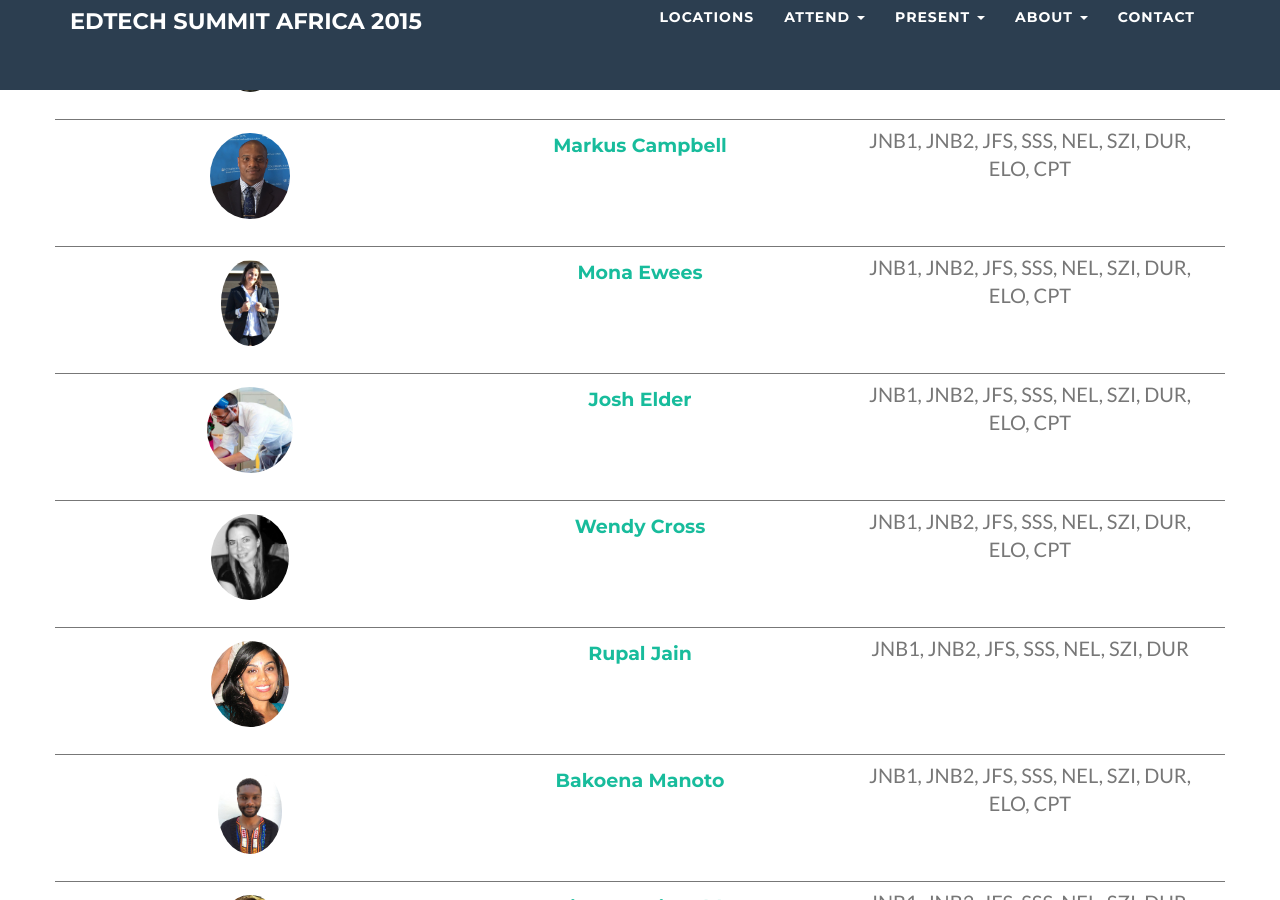
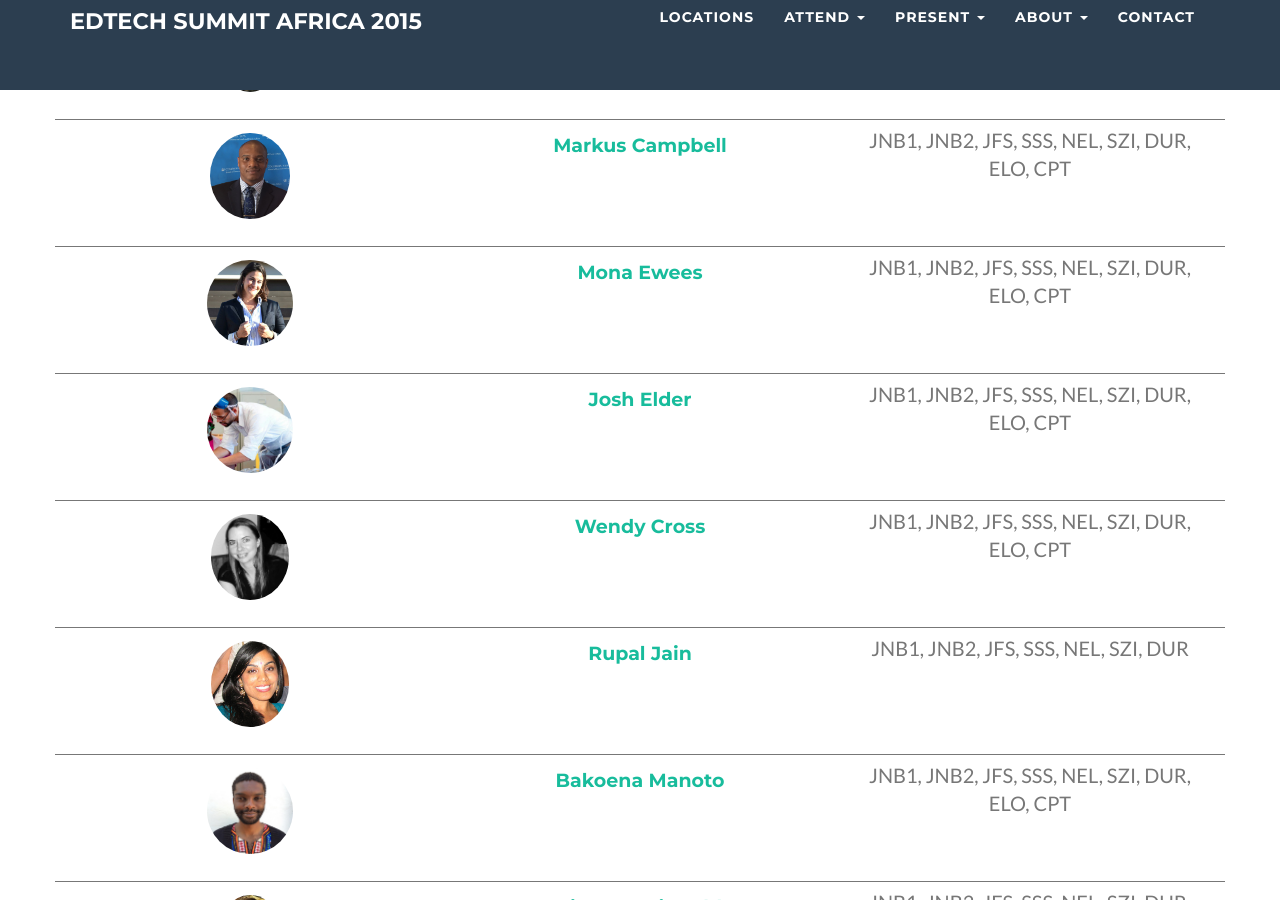
Before and after one commit to pagecrew/edtech-summit-2015, a Jekyll site: the page built from presenting.html, in a window 1280 px wide and 900 px high, scrolled down 453 px. Built offline with Jekyll 4.4.1, drawn with Linux system fonts in a browser that asks for light colours; nearby versions of some CDN libraries; Markdown is read by kramdown in place of the engine named in the settings.

Commit message:
4 new presenter photos

```diff
--- a/pre_dlamimi.html
+++ b/pre_dlamimi.html
@@ -14,7 +14,7 @@
             <div class="row">
                 <div class="col-sm-5">
                     <div class="bio  text-center">
-                        <img src="/img/presenter_pics/michael.jpg" class="img-responsive img-circle" alt="">
+                        <img src="/img/presenter_pics/michael2.jpg" class="img-responsive img-circle" alt="">
                         <ul class="list-inline social-buttons">
 <!--                            <li><a href="#"><i class="fa fa-facebook-square fa-lg"></i></a>
                             </li>
--- a/pre_ewees.html
+++ b/pre_ewees.html
@@ -15,7 +15,7 @@
             <div class="row">
                 <div class="col-sm-5">
                     <div class="bio  text-center">
-                        <img src="/img/presenter_pics/mona.jpg" class="img-responsive img-circle" alt="">
+                        <img src="/img/presenter_pics/mona2.jpg" class="img-responsive img-circle" alt="">
                         <ul class="list-inline social-buttons">
 <!--                            <li><a href="#"><i class="fa fa-facebook-square fa-lg"></i></a>
                             </li>
--- a/pre_manoto.html
+++ b/pre_manoto.html
@@ -15,7 +15,7 @@
             <div class="row">
                 <div class="col-sm-5">
                     <div class="bio  text-center">
-                        <img src="/img/presenter_pics/bakoena.jpg" class="img-responsive img-circle" alt="">
+                        <img src="/img/presenter_pics/bakoena2.jpg" class="img-responsive img-circle" alt="">
                         <ul class="list-inline social-buttons">
 <!--                            <li><a href="#"><i class="fa fa-facebook-square fa-lg"></i></a>
                             </li>
--- a/pre_page.html
+++ b/pre_page.html
@@ -14,7 +14,7 @@
             <div class="row">
                 <div class="col-sm-5">
                     <div class="bio  text-center">
-                        <img src="/img/presenter_pics/karen.jpg" class="img-responsive img-circle" alt="">
+                        <img src="/img/presenter_pics/karen2.jpg" class="img-responsive img-circle" alt="">
                         <ul class="list-inline social-buttons">
 <!--                            <li><a href="#"><i class="fa fa-facebook-square fa-lg"></i></a>
                             </li>
--- a/presenting.html
+++ b/presenting.html
@@ -77,7 +77,7 @@
             <div class="row">
             	<div class="presenter">
 	                <div class="col-sm-4">
-	                	<img src="/img/presenter_pics/mona.jpg" class="img-responsive img-circle" alt="">
+	                	<img src="/img/presenter_pics/mona2.jpg" class="img-responsive img-circle" alt="">
 	                </div>
 	                <div class="col-sm-4">
 	                    <a href="/pre_ewees"><h4>Mona Ewees</h4></a>
@@ -137,7 +137,7 @@
             <div class="row">
             	<div class="presenter">
 	                <div class="col-sm-4">
-	                	<img src="/img/presenter_pics/bakoena.jpg" class="img-responsive img-circle" alt="">
+	                	<img src="/img/presenter_pics/bakoena2.jpg" class="img-responsive img-circle" alt="">
 	                </div>
 	                <div class="col-sm-4">
 	                    <a href="/pre_manoto"><h4>Bakoena Manoto</h4></a>
@@ -242,7 +242,7 @@
             <div class="row">
             	<div class="presenter">
 	                <div class="col-sm-4">
-	                	<img src="/img/presenter_pics/michael.jpg" class="img-responsive img-circle" alt="">
+	                	<img src="/img/presenter_pics/michael2.jpg" class="img-responsive img-circle" alt="">
 	                </div>
 	                <div class="col-sm-4">
 	                    <a href="/pre_dlamimi"><h4>Michael Dlamimi</h4></a>
@@ -257,7 +257,7 @@
             <div class="row">
             	<div class="presenter">
 	                <div class="col-sm-4">
-	                	<img src="/img/presenter_pics/karen.jpg" class="img-responsive img-circle" alt="">
+	                	<img src="/img/presenter_pics/karen2.jpg" class="img-responsive img-circle" alt="">
 	                </div>
 	                <div class="col-sm-4">
 	                    <a href="/pre_page"><h4>Karen Kirsch Page</h4></a>
```
Also changed, not shown: img/presenter_pics/bakoena2.jpg (added), img/presenter_pics/michael2.jpg (added), img/presenter_pics/mona2.jpg (added), 1 other file.
